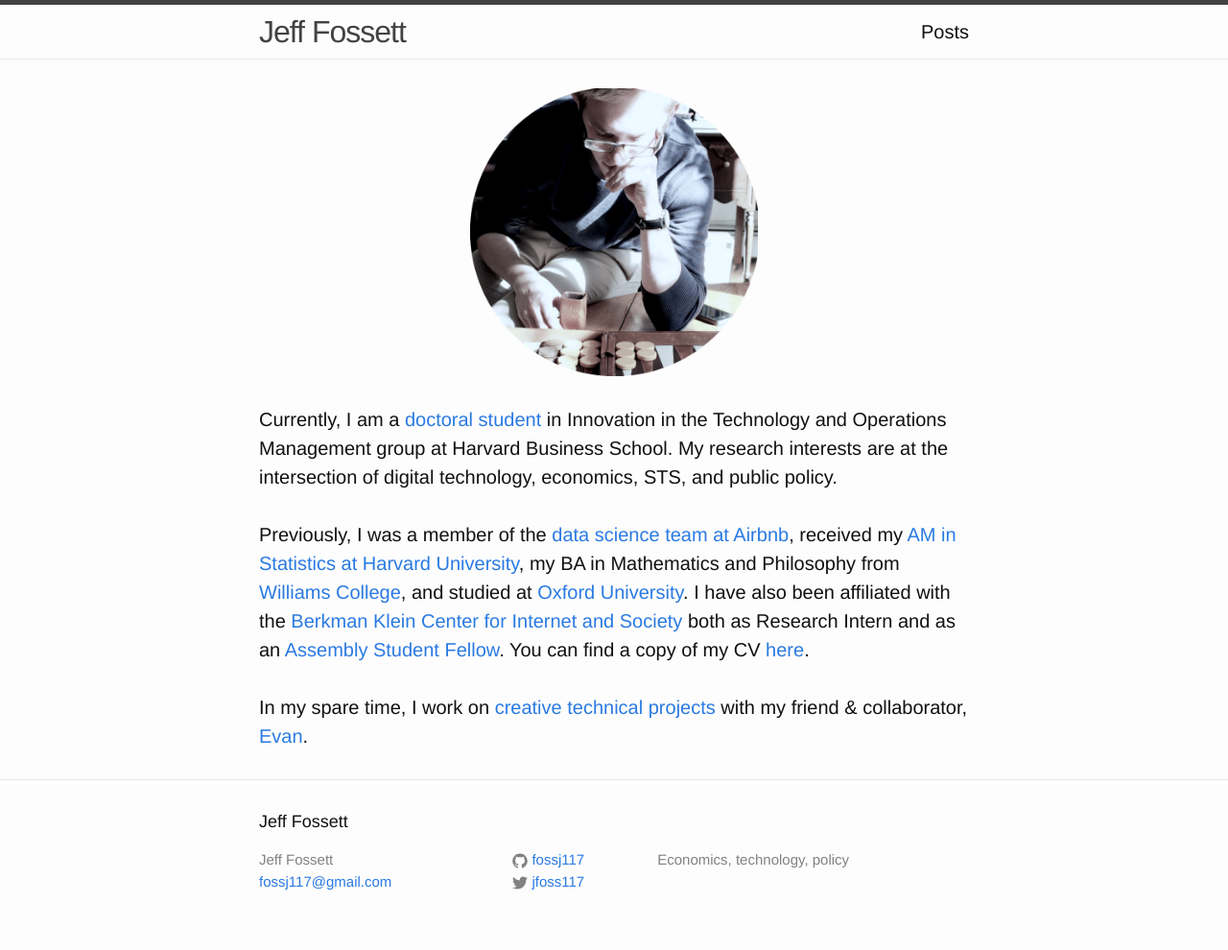
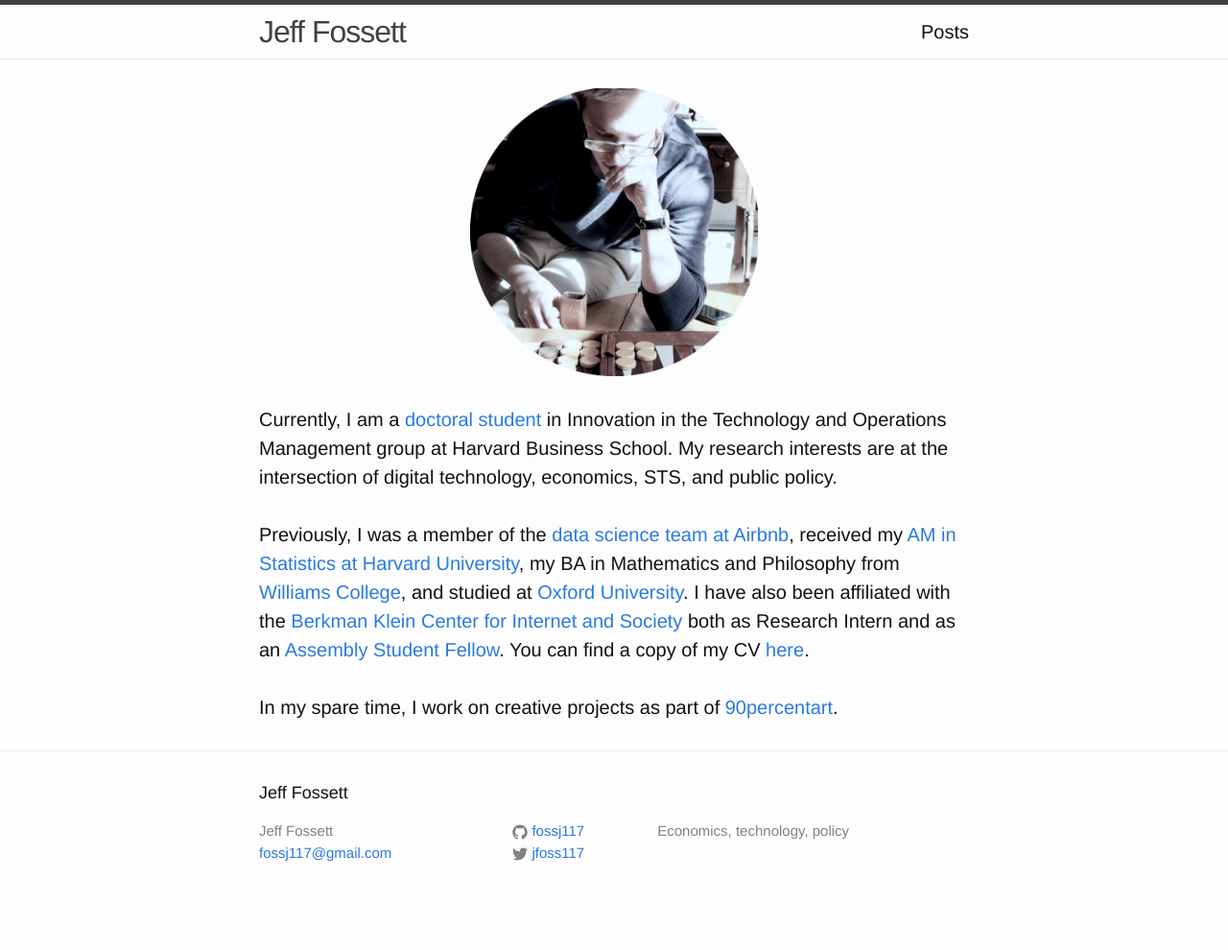
Before and after one commit to Fossj117/fossj117.github.io, a Jekyll site: the page built from index.html, in a window 1280 px wide. Shown: the whole page at 96% size. Built offline with Jekyll 4.4.1, drawn with Linux system fonts in a browser that asks for light colours; after the commit the page ends 960 px from its top, so only the background shows below that.

Commit message:
update index

```diff
--- a/index.html
+++ b/index.html
@@ -15,4 +15,4 @@ Currently, I am a <a href="https://www.hbs.edu/faculty/Pages/profile.aspx?facId=
 Previously, I was a member of the <a href="https://medium.com/airbnb-engineering/at-airbnb-data-science-belongs-everywhere-917250c6beba">data science team at Airbnb</a>, received my <a href="https://statistics.fas.harvard.edu/alumni"> AM in Statistics at Harvard University</a>, my BA in Mathematics and Philosophy from <a href="https://www.williams.edu/">Williams College</a>, and studied at <a href="https://exeter.williams.edu/">Oxford University</a>. I have also been affiliated with the <a href="https://cyber.harvard.edu/">Berkman Klein Center for Internet and Society</a> both as Research Intern and as an <a href="https://www.bkmla.org/">Assembly Student Fellow</a>. You can find a copy of my CV <a href="/files/Jeffrey_Fossett_CV_Aug19.pdf">here</a>.
 <br>
 <br>
-In my spare time, I work on <a href="http://90percentart.com/">creative technical projects</a> with my friend & collaborator, <a href="https://www.linkedin.com/in/evanfinkle/">Evan</a>.
+In my spare time, I work on creative projects as part of <a href="http://90percentart.com/">90percentart</a>.
```
